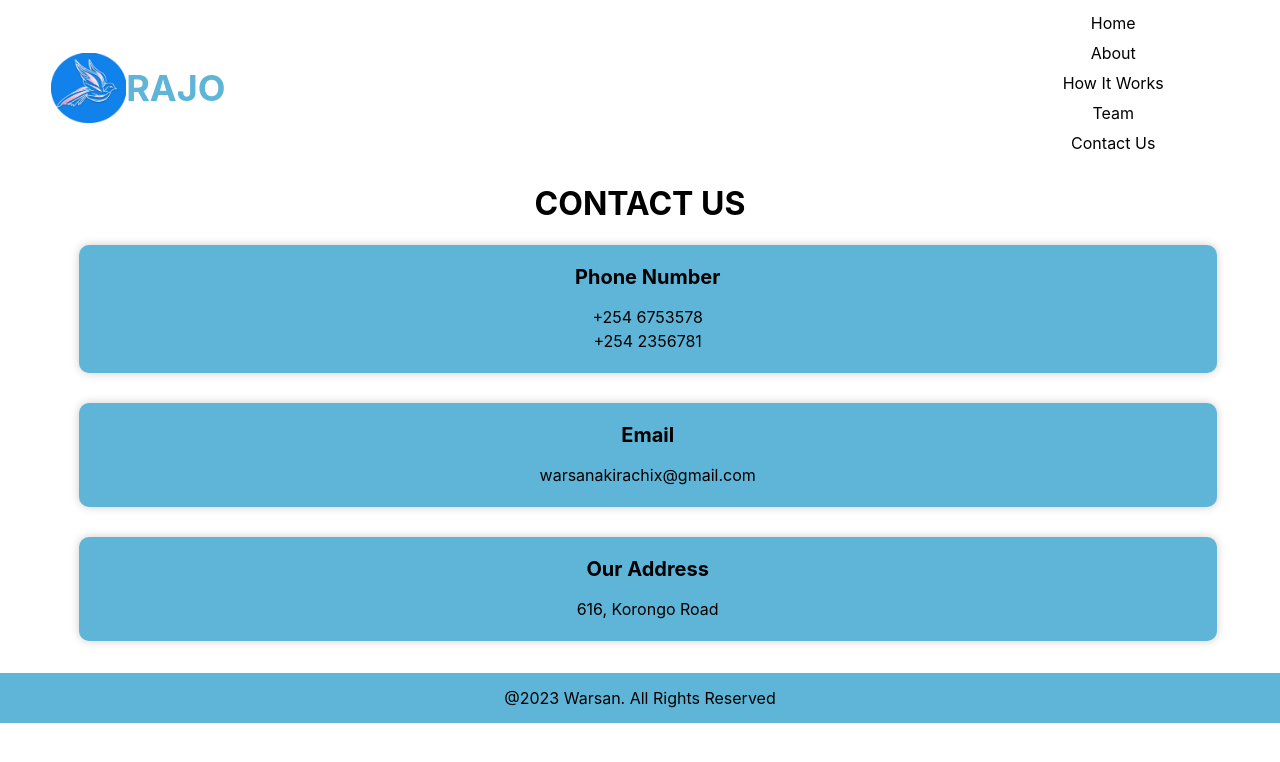
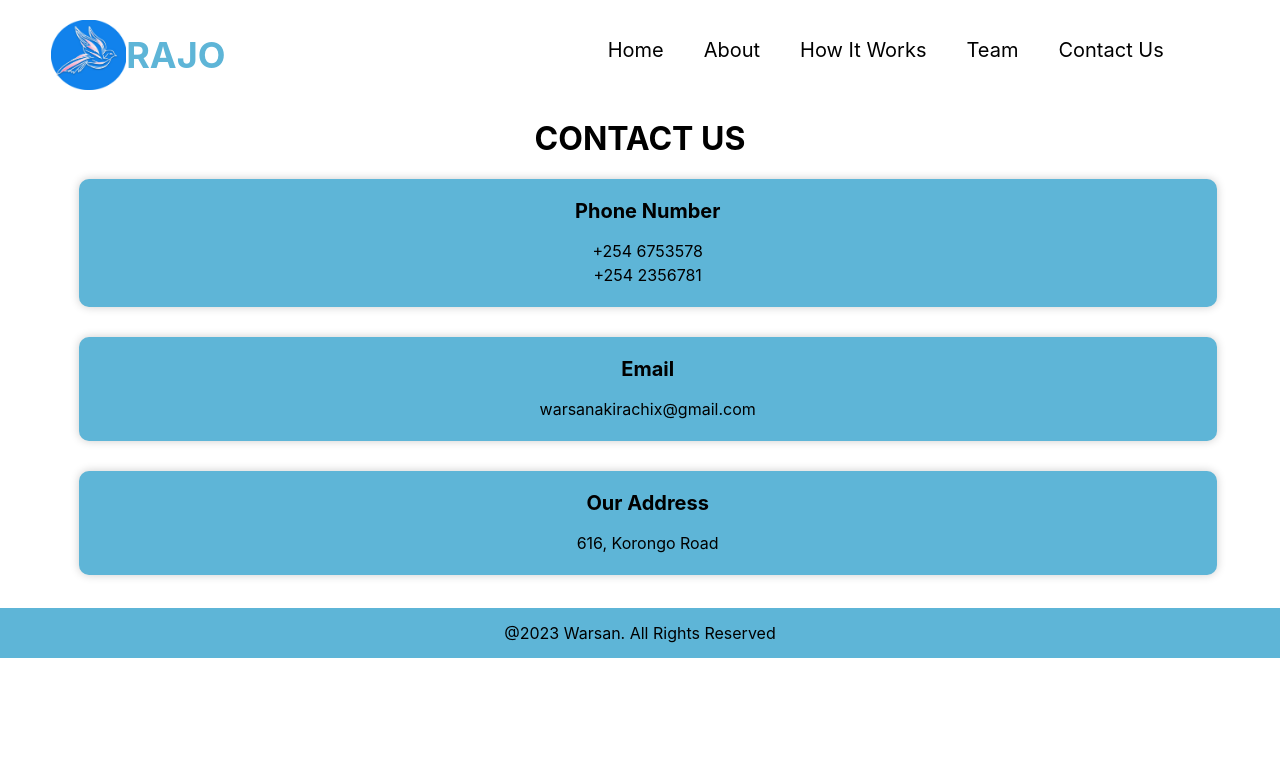
Before and after one commit to akirachix/Warsan-Informational, a React (Create React App) app in the folder warsan-informational/: page / in a window 1280 px wide. Shown: the top 762 px of the page. Built offline with nearby package versions, Linux system fonts and the light colour scheme.

Commit message:
fixed hamburger menu

```diff
--- a/warsan-informational/src/components/Navbar/style.css
+++ b/warsan-informational/src/components/Navbar/style.css
@@ -84,10 +84,27 @@ ul, li {
   top: 0;
   transform: rotate(-45deg);
 }
-
+.centered-links {
+  display: flex;
+  justify-content: center;
+  gap: 20px;
+  font-size: 20px;
+}
+.centered-links a {
+  color: black;
+  padding: 20px;
+  text-decoration: none;
+  transition: background-color 0.3s, color 0.3s;
+}
+.centered-links a:hover {
+  background-color: #5EB5D7;
+  color: white;
+  border-radius: 5px;
+  padding: 10px 20px;
+}
 .nav-list {
   display: flex;
-  flex-direction: row;
+  flex-direction: column;
   align-items: flex-end;
 }
 
@@ -154,6 +171,18 @@ ul, li {
 
   .nav-list.open {
     display: flex;
+
+    text-align: left;
+
+  }
+  .centered-links {
+    display:block;
+    justify-content: center;
+    gap: 200px;
+    background-color: rgba(255, 255, 255, 0.9);
+    width: 1000px;
+    height: 1000px;
+
   }
 
   .nav-list li {
@@ -198,3 +227,24 @@ ul, li {
     height: 2px;
   }
 }
+
+/* Media Queries for iPad Air */
+@media (max-width: 834px) {
+  .centered-links {
+
+  }
+}
+
+/* Media Queries for iPad Mini */
+@media (max-width: 768px) {
+  .centered-links {
+
+  }
+}
+
+/* Media Queries for Next Hub */
+@media (max-width: 1280px) {
+  .centered-links {
+
+  }
+}
```
